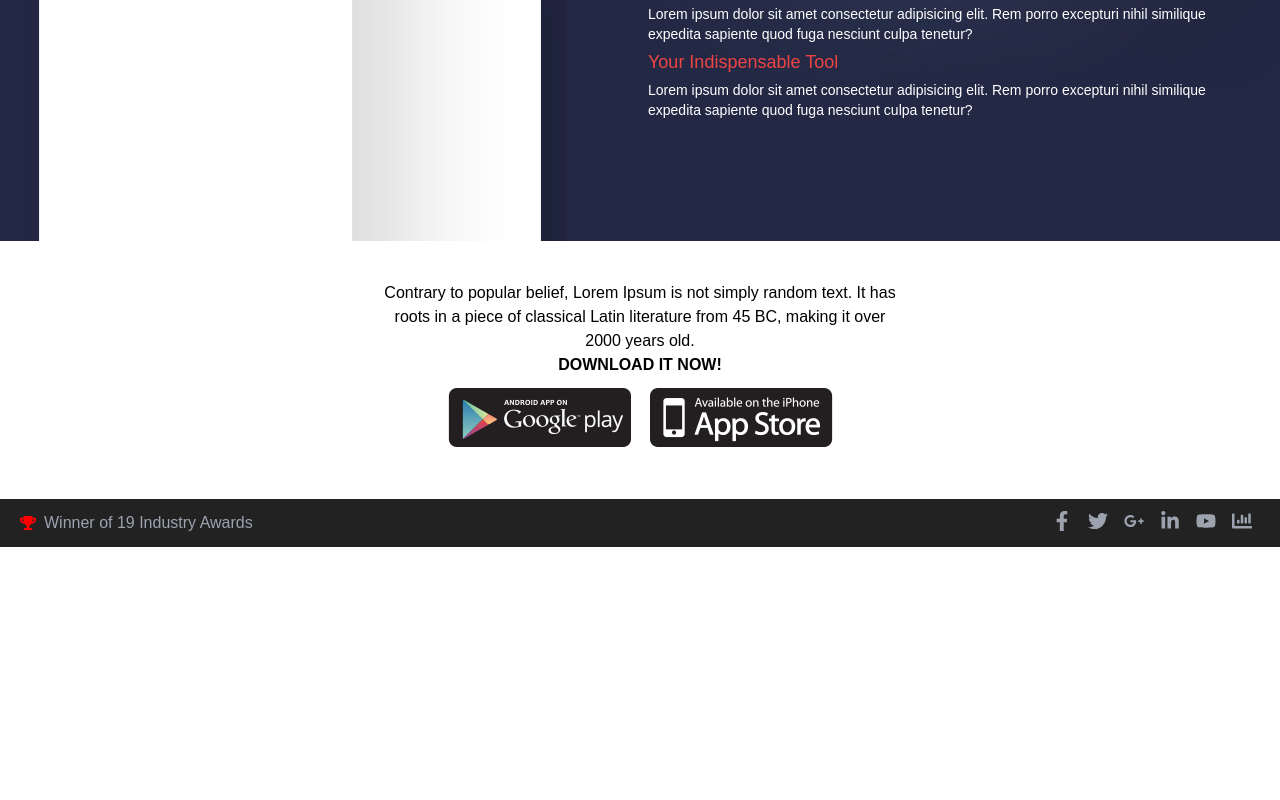
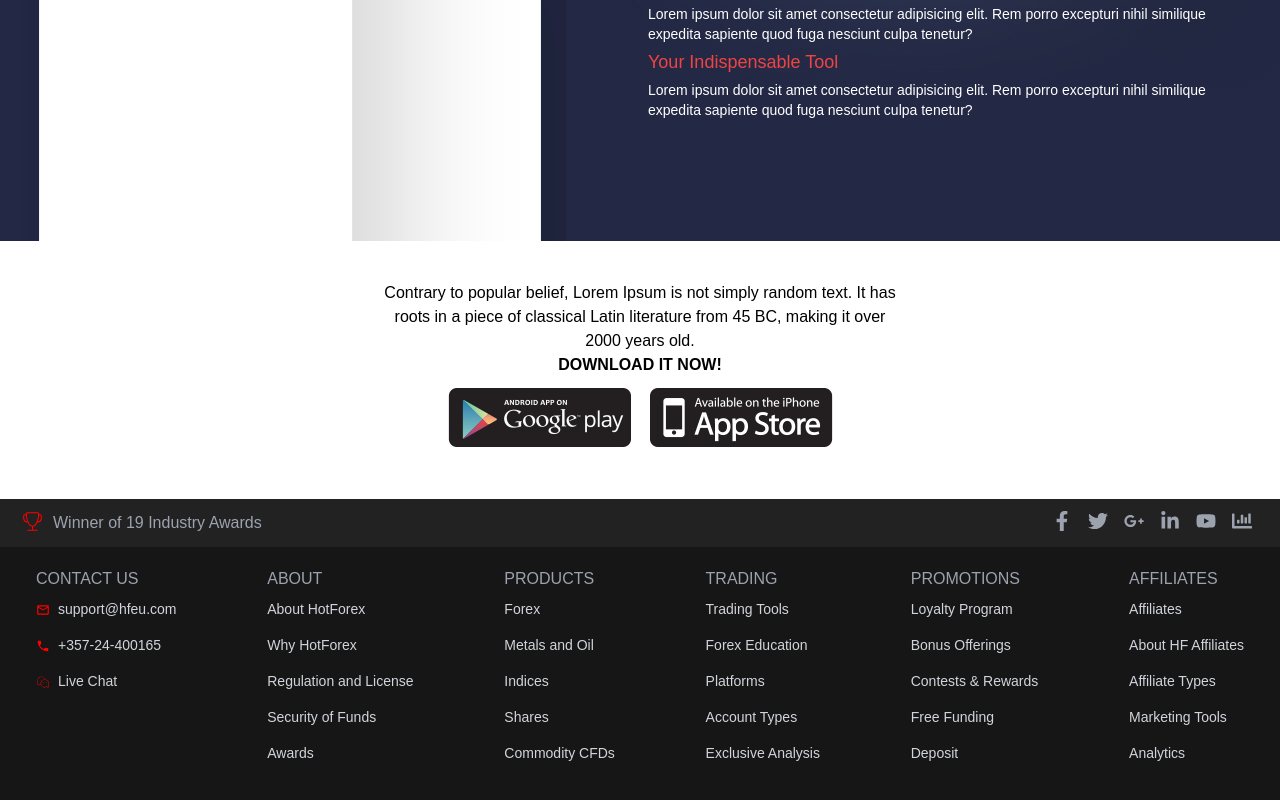
Before and after one commit to Andreaspkst/webhfm, a React (Vite) app: page / in a window 1280 px wide. Shown: the part 1618-2418 px from the top of the page. Before the commit the page ends 2165 px from the top, so only its background shows below. Built offline with nearby package versions, Linux system fonts and the light colour scheme; no server answers.

Commit message:
Completed Responsive Footer Section

```diff
--- a/src/App.jsx
+++ b/src/App.jsx
@@ -1,4 +1,4 @@
-import { Mobile, Navbar, Registration, Hero, About, Download, Social } from './components';
+import { Mobile, Navbar, Registration, Hero, About, Download, Social, Footer } from './components';
 
 function App() {
 
@@ -11,6 +11,7 @@ function App() {
         <About />
         <Download />
         <Social />
+        <Footer />
       </div>
   );
 }
--- /dev/null
+++ b/src/components/Footer.jsx
@@ -0,0 +1,75 @@
+import React from 'react'
+import { MdOutlineEmail, MdPhone } from "react-icons/md";
+import { PiWechatLogoThin } from "react-icons/pi";
+
+const Footer = () => {
+  return (
+    <div className="bg-[#161616] text-gray-300">
+        <div className='  max-w-[1240px] mx-auto py-5 px-4 lg:grid-cols-3 gap-8'>
+        <div className="lg:col-span-6 grid grid-cols-2 sm:mb-5 md:flex justify-between w-full">
+                <div className="mb-5">
+                    <h6 className='font-medium text-gray-400 uppercase'>Contact us</h6>
+                    <ul>
+                        <li className='py-2 text-sm cursor-pointer flex'><MdOutlineEmail color='#FF0000' className='mt-1 mr-2'/><a href="mailto:support@hfeu.com" target='_blank'>support@hfeu.com</a></li>
+                        <li className='py-2 text-sm cursor-pointer flex'><MdPhone color='#FF0000' className='mt-1 mr-2'/><a href="tel:+35724400165" target='_blank'>+357-24-400165</a></li>
+                        <li className='py-2 text-sm cursor-pointer flex'><PiWechatLogoThin color='#FF0000' className='mt-1 mr-2'/><a href="https://www.facebook.com/HFMarketsEu" target='_blank'>Live Chat</a></li>
+                    </ul>
+                </div>
+                <div className="mb-5">
+                    <h6 className='font-medium text-gray-400 uppercase'>About</h6>
+                    <ul>
+                        <li className='py-2 text-sm'><a href="/" target='_blank'>About HotForex</a></li>
+                        <li className='py-2 text-sm'><a href="/" target='_blank'>Why HotForex</a></li>
+                        <li className='py-2 text-sm'><a href="/" target='_blank'>Regulation and License</a></li>
+                        <li className='py-2 text-sm'><a href="/" target='_blank'>Security of Funds</a></li>
+                        <li className='py-2 text-sm'><a href="/" target='_blank'>Awards</a></li>
+                    </ul>
+                </div>
+                <div className="mb-5">
+                    <h6 className='font-medium text-gray-400 uppercase'>Products</h6>
+                    <ul>
+                        <li className='py-2 text-sm'><a href="/" target='_blank'>Forex</a></li>
+                        <li className='py-2 text-sm'><a href="/" target='_blank'>Metals and Oil</a></li>
+                        <li className='py-2 text-sm'><a href="/" target='_blank'>Indices</a></li>
+                        <li className='py-2 text-sm'><a href="/" target='_blank'>Shares</a></li>
+                        <li className='py-2 text-sm'><a href="/" target='_blank'>Commodity CFDs</a></li>
+                    </ul>
+                </div>
+                <div className="mb-5">
+                    <h6 className='font-medium text-gray-400 uppercase'>Trading</h6>
+                    <ul>
+                        <li className='py-2 text-sm'><a href="/" target='_blank'>Trading Tools</a></li>
+                        <li className='py-2 text-sm'><a href="/" target='_blank'>Forex Education</a></li>
+                        <li className='py-2 text-sm'><a href="/" target='_blank'>Platforms</a></li>
+                        <li className='py-2 text-sm'><a href="/" target='_blank'>Account Types</a></li>
+                        <li className='py-2 text-sm'><a href="/" target='_blank'>Exclusive Analysis</a></li>
+                    </ul>
+                </div>
+                <div className="mb-5">
+                    <h6 className='font-medium text-gray-400 uppercase'>Promotions</h6>
+                    <ul>
+                        <li className='py-2 text-sm'><a href="/" target='_blank'>Loyalty Program</a></li>
+                        <li className='py-2 text-sm'><a href="/" target='_blank'>Bonus Offerings</a></li>
+                        <li className='py-2 text-sm'><a href="/" target='_blank'>Contests & Rewards</a></li>
+                        <li className='py-2 text-sm'><a href="/" target='_blank'>Free Funding</a></li>
+                        <li className='py-2 text-sm'><a href="/" target='_blank'>Deposit</a></li>
+                    </ul>
+                </div>
+                <div className="mb-5">
+                    <h6 className='font-medium text-gray-400 uppercase'>Affiliates</h6>
+                    <ul>
+                        <li className='py-2 text-sm'><a href="/" target='_blank'>Affiliates</a></li>
+                        <li className='py-2 text-sm'><a href="/" target='_blank'>About HF Affiliates</a></li>
+                        <li className='py-2 text-sm'><a href="/" target='_blank'>Affiliate Types</a></li>
+                        <li className='py-2 text-sm'><a href="/" target='_blank'>Marketing Tools</a></li>
+                        <li className='py-2 text-sm'><a href="/" target='_blank'>Analytics</a></li>
+                    </ul>
+                </div>
+            </div>
+        </div>
+    </div>
+
+  )
+}
+
+export default Footer
--- a/src/components/Registration.jsx
+++ b/src/components/Registration.jsx
@@ -99,7 +99,7 @@ const Reg = () => {
                 <p className="justify-center"> I have read and accepted the privacy policy Trading Forex & CFDs is risky</p>
             </div>
             <div className="flex gap-2 my-5">
-                <button className="bg-[#FF5733] text-white uppercase w-full h-10 my-2">get started</button>
+                <button className="bg-[#FF5733] text-white uppercase w-full h-10 my-2 hover:border-2 hover:border-[#FF5733] hover:bg-transparent hover:text-[#FF5733]">Register Now</button>
             </div>
           </div>
         </div>
--- a/src/components/Social.jsx
+++ b/src/components/Social.jsx
@@ -1,5 +1,6 @@
 import React from 'react'
-import { FaTrophy, FaFacebookF, FaTwitter, FaGooglePlusG, FaLinkedinIn, FaYoutube, FaChartBar     } from "react-icons/fa";
+import { FaFacebookF, FaTwitter, FaGooglePlusG, FaLinkedinIn, FaYoutube, FaChartBar } from "react-icons/fa";
+import { CiTrophy } from "react-icons/ci";
 
 const Social = () => {
   return (
@@ -7,7 +8,7 @@ const Social = () => {
         <div className="grid md:grid-cols-2 max-w-[1240px] m-auto ">
          <div className="xl:w-[1000px] block justify-start md:mr-20">
             <div className="flex md:flex md:justify-start sm:justify-center">
-                <FaTrophy className='mt-1 mr-2' color='#FF0000' />
+                <CiTrophy size={25} className='mt-[-2px] mr-2' color='#FF0000' />
                 <p className=' text-gray-400'>Winner of 19 Industry Awards</p>
             </div>
          </div>
--- a/src/components/index.js
+++ b/src/components/index.js
@@ -5,6 +5,7 @@ import Hero from './Hero.jsx'
 import About from './About.jsx'
 import Download from './Download.jsx'
 import Social from './Social.jsx'
+import Footer from './Footer.jsx';
 
 export {
     Navbar,
@@ -14,4 +15,5 @@ export {
     About,
     Download,
     Social,
+    Footer
 }
```
